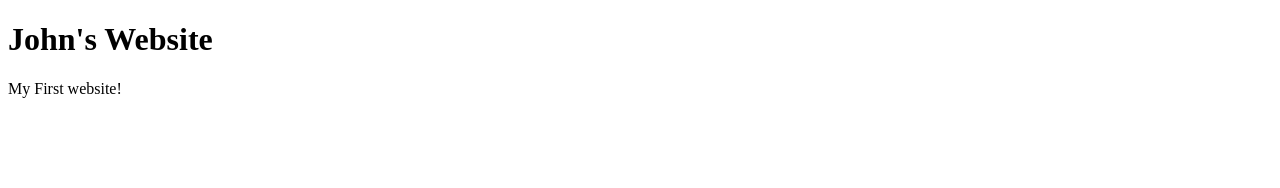
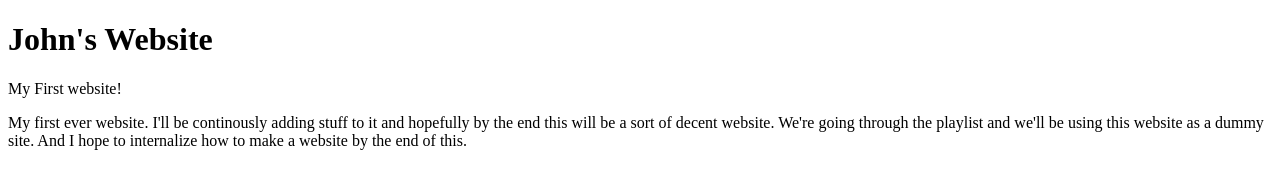
Before and after one commit to johncenason36/Firstwebsite, a plain HTML site: page index.html in a window 1280 px wide. Drawn offline with Linux system fonts and the light colour scheme.

```diff
--- a/index.html
+++ b/index.html
@@ -12,6 +12,11 @@
        John's Website
     </h1>
     My First website!
+    <p>
+        My first ever website. I'll be continously adding stuff to it and hopefully by the end this will be a sort of decent
+        website. We're going through the playlist and we'll be using this website as a dummy site. And I hope to internalize how to make a website
+        by the end of this.
+    </p>
 
 </body>
 
```
